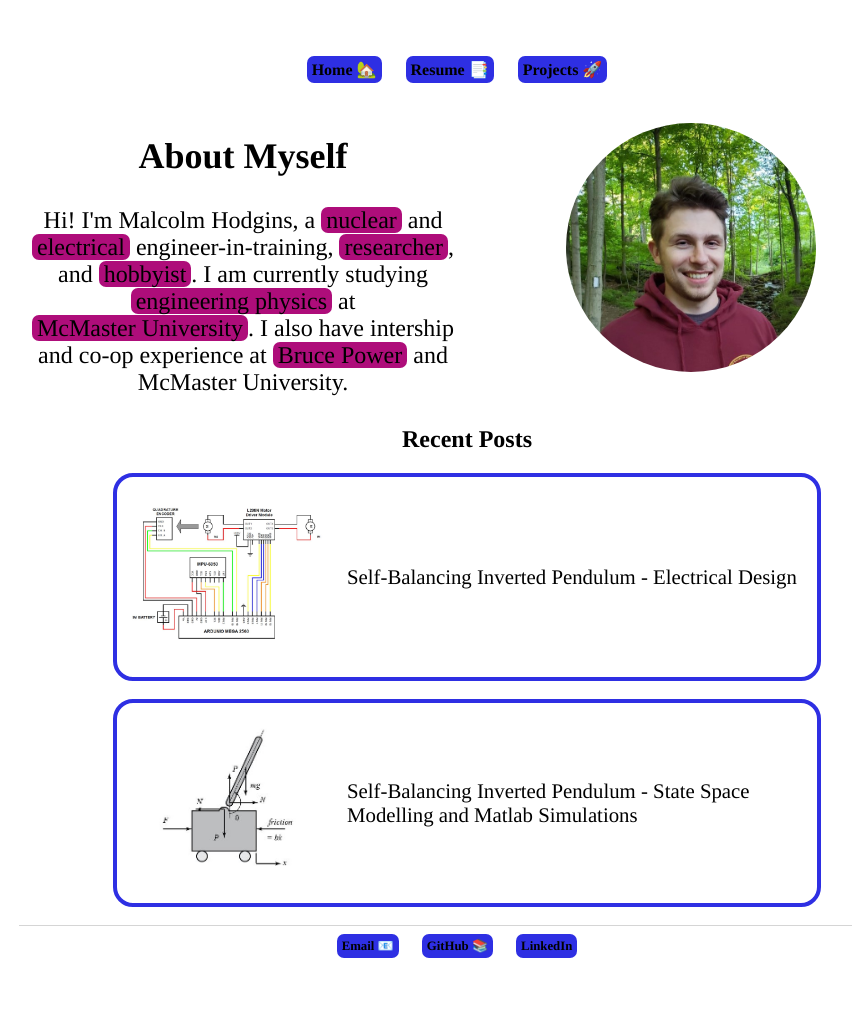
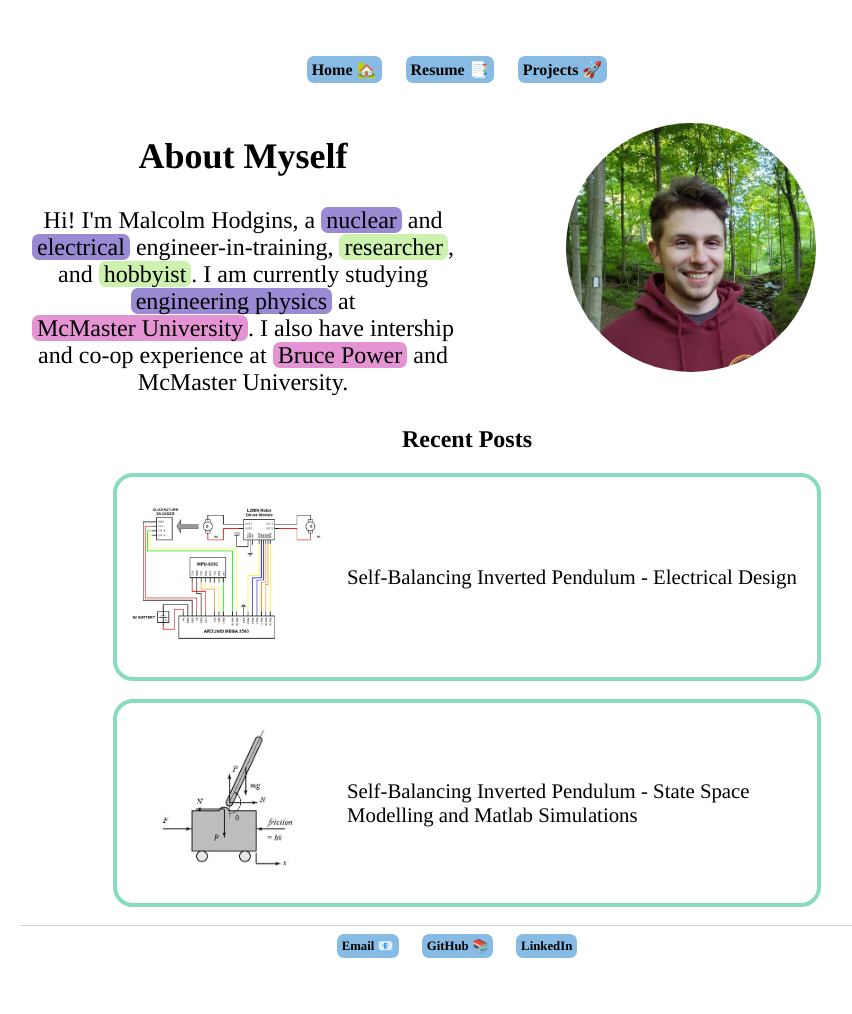
Before and after one commit to MalcolmHodgins/MalcolmHodgins.github.io, a Jekyll site: the page built from index.html, in a window 1280 px wide. Shown: the whole page, without its empty margins (173-1025 px from the left). Built offline with Jekyll 4.4.1, drawn with Linux system fonts in a browser that asks for light colours.

Commit message:
color scheme update

```diff
--- a/css/main.css
+++ b/css/main.css
@@ -15,7 +15,7 @@ nav ul li, footer ul li {
     display: inline;
     margin-right: 20px;
     border-radius: 7px;
-    background-color:#2E2FE3;
+    background-color:#88BBE4;
     padding:5px;
 }
 
@@ -45,7 +45,7 @@ nav ul li, footer ul li {
   display: flex;
   flex-wrap: nowrap;
   flex-direction: row;
-  border: 4px solid #2E2FE3;
+  border: 4px solid #87DCC0;
   border-radius: 20px;
   align-items: center;
   max-width: 700px;
@@ -82,19 +82,24 @@ a:hover {
   padding: 0 5px; /*top/bottom left/right*/
 }
 
-.button_header {
+.button_field {
   border-radius: 7px;
-  background-color: #700CBC;
+  background-color: #998AD3;
+  padding: 0 5px; /*top/bottom left/right*/
 }
 
-.centered_button_header {
-    border-radius: 7px;
-    background-color: #700CBC;
-    display: block;
-    margin-left: auto;
-    margin-right: auto;
-    text-align: center;
+.button_job {
+  border-radius: 7px;
+  background-color: #CDF1AF;
+  padding: 0 5px; /*top/bottom left/right*/
 }
+
+.button_place {
+  border-radius: 7px;
+  background-color: #E494D3;
+  padding: 0 5px; /*top/bottom left/right*/
+}
+
 
 h1 {
     font-size: 3em;
--- a/index.html
+++ b/index.html
@@ -5,7 +5,7 @@ title: Malcolm Hodgins, Engineering Student
 <div class="flex-container-home-intro">
 	<div>
 		<h2> About Myself </h2>
-		Hi! I'm Malcolm&nbsp;Hodgins, a <a href="nuclear-experience" class="button">nuclear</a> and <a href="electrical-experience" class="button">electrical</a> engineer-in-training, <a href="research-experience" class="button">researcher</a>, and <a href="hobbyist-experience" class="button">hobbyist</a>. I am currently studying <a href="https://en.wikipedia.org/wiki/Engineering_physics" class="button">engineering&nbsp;physics</a> at <a href="https://www.mcmaster.ca/" class="button">McMaster&nbsp;University</a>. I also have intership and co-op experience at <a href="https://www.brucepower.com/what-we-do/" class="button">Bruce&nbsp;Power</a> and McMaster University.
+		Hi! I'm Malcolm&nbsp;Hodgins, a <a href="nuclear-experience" class="button_field">nuclear</a> and <a href="electrical-experience" class="button_field">electrical</a> engineer-in-training, <a href="research-experience" class="button_job">researcher</a>, and <a href="hobbyist-experience" class="button_job">hobbyist</a>. I am currently studying <a href="https://en.wikipedia.org/wiki/Engineering_physics" class="button_field">engineering&nbsp;physics</a> at <a href="https://www.mcmaster.ca/" class="button_place">McMaster&nbsp;University</a>. I also have intership and co-op experience at <a href="https://www.brucepower.com/what-we-do/" class="button_place">Bruce&nbsp;Power</a> and McMaster University.
 	</div>
 	<div>
 		<img src="/images/home_page/profile.jpg">
```
